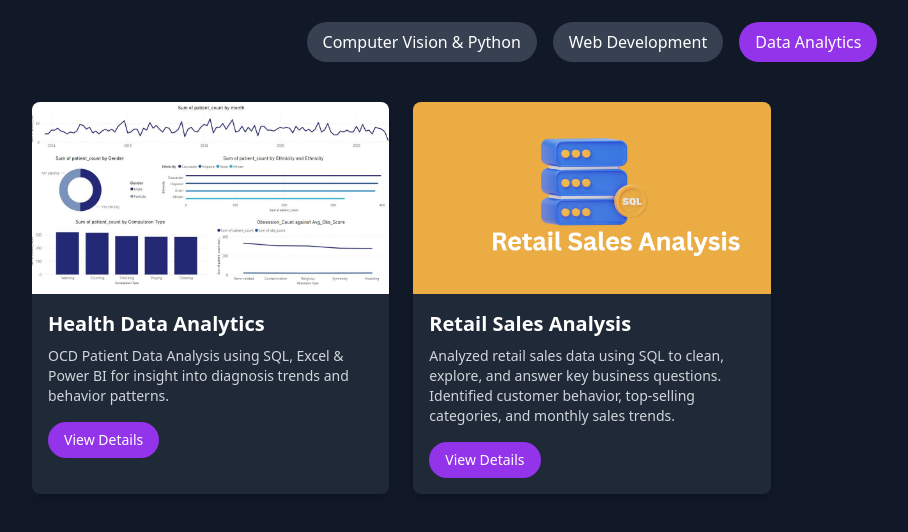
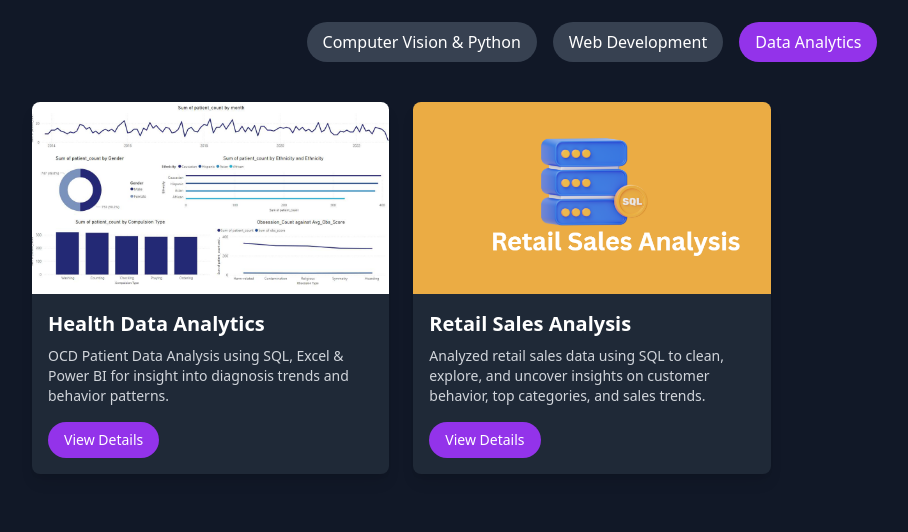
Before and after one commit to Geetha085/projectbox.github.io, a plain HTML site: page index.html in a window 1280 px wide. Both pictures are taken after a click on the button "Data Analytics". Shown: the part 146-678 px from the top of the page, without its empty margins (48-956 px from the left). Drawn offline with nearby package versions, Linux system fonts and the light colour scheme.

Commit message:
Update index.html

```diff
--- a/index.html
+++ b/index.html
@@ -109,7 +109,7 @@
           <img src="Images/P6.png" class="w-full h-48 object-cover">
           <div class="p-4">
             <h3 class="text-xl font-bold mb-2">Retail Sales Analysis</h3>
-            <p class="text-gray-300 text-sm mb-4">Analyzed retail sales data using SQL to clean, explore, and answer key business questions. Identified customer behavior, top-selling categories, and monthly sales trends.</p>
+            <p class="text-gray-300 text-sm mb-4">Analyzed retail sales data using SQL to clean, explore, and uncover insights on customer behavior, top categories, and sales trends.</p>
             <button class="bg-purple-600 px-4 py-2 text-sm rounded-full hover:bg-purple-500 transition"
               onclick="showProjectDetails('data', 1)">
               View Details
@@ -218,7 +218,7 @@
         },
         {
           title: "Retail Sales Analysis using SQL",
-          details: "Analyzed retail sales data using SQL to clean, explore, and answer key business questions. Identified customer behavior, top-selling categories, and monthly sales trends.",
+          details: "Analyzed retail sales data using SQL to clean, explore, and answer key business questions. Identified customer behavior, top-selling categories, and monthly sales trends. Generated insights on sales performance by time of day (shift analysis), highlighted high-value transactions, and tracked unique customer engagement across product categories. This project helped uncover patterns in purchasing behavior and seasonal trends, supporting data-driven decision-making for retail strategy.",
           tech: ["MySQL Workbench", "SQL"],
           github:"https://github.com/Geetha085/data-analytics-project/tree/main/Retail%20Sales%20Analysis"
         }
```
